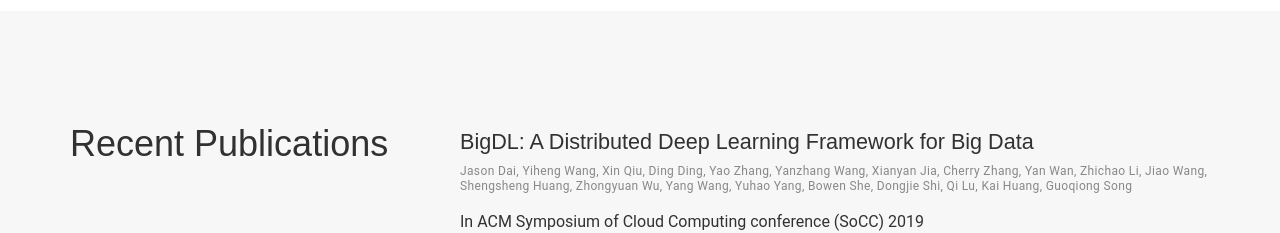
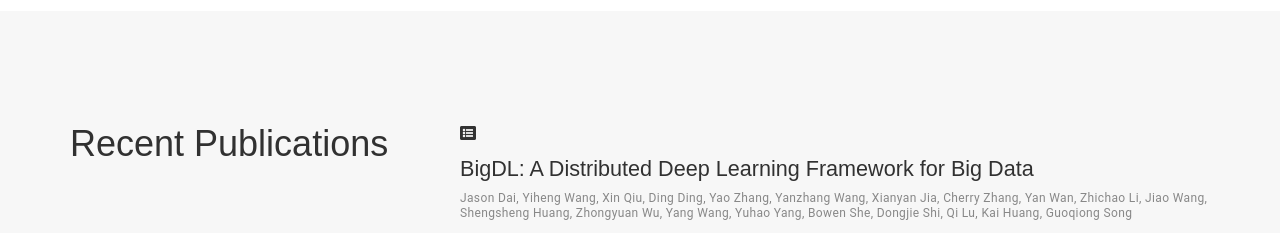
Before and after one commit to jason-dai/jason-dai.github.io, a plain HTML site: page index.html in a window 1280 px wide. Shown: the part 4900-5133 px from the top of the page. Drawn offline with nearby package versions, Linux system fonts and the light colour scheme; some icons are missing.

Commit message:
Update index.html

```diff
--- a/index.html
+++ b/index.html
@@ -666,6 +666,7 @@ Leading global engineering teams (in both Silicon Valley and Shanghai) for build
   <div class="col-12 col-lg-8">
 
 <div class="view-list-item" itemscope itemtype="http://schema.org/ScholarlyArticle">
+  <i class="fa fa-list-alt" aria-hidden="true"></i>
     <h4 class="recent-title mb-1 mt-3" itemprop="name"><span itemprop="name">BigDL: A Distributed Deep Learning Framework for Big Data</span></h4>
 
   <div class="article-metadata" itemprop="author">
```
